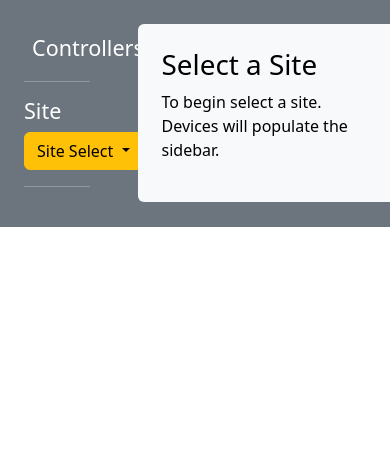
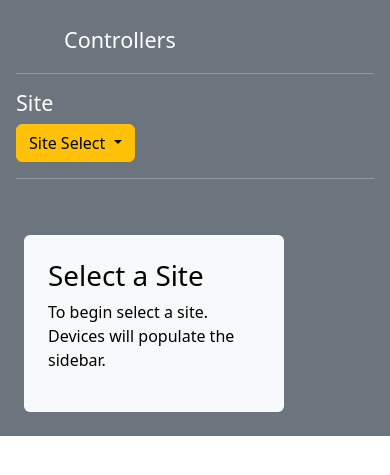
Before and after one commit to moemyself3/ObsPortal, a Django app: page /controllers/ in a window 390 px wide. Shown: the part 74-549 px from the top of the page. Run offline with Django 4.2, Linux system fonts and the light colour scheme; data that the repository does not hold is empty; parts of the project's set-up code (start-up, migrations or seed data) failed here and were passed over; some libraries are stand-ins or nearby versions.

Commit message:
controllers: templates small screen friendly

```diff
--- a/obsportal/controllers/templates/controllers/navbar.html
+++ b/obsportal/controllers/templates/controllers/navbar.html
@@ -1,6 +1,6 @@
 {% load static %}
-<div class="row flex-nowrap bg-secondary text-white">
-    <div class="col-3 m-2 p-3">
+<div class="row flex-sm-wrap bg-secondary text-white">
+    <div class="col-sm-3 p-3">
         <a href="{% url 'controllers:index' %}" class="d-flex align-items-center my-2 my-lg-0 me-lg-auto text-white text-decoration-none">
         <svg class="bi me-2" width="40" height="32" fill="currentColor" role="img" aria-label="Moon stars"><use xlink:href="{% static 'bootstrap-icons/bootstrap-icons.svg' %}#joystick"></use></svg>
         <span class="fs-4">Controllers</span>
--- a/obsportal/controllers/templates/controllers/site.html
+++ b/obsportal/controllers/templates/controllers/site.html
@@ -4,7 +4,7 @@
 {% include 'controllers/navbar.html'%}
 {% include 'controllers/messages.html' %}
 
-    <div class="col-8 p-4 m-4 h-50 text-bg-light rounded sticky-top">
+    <div class="col-sm-8 p-4 mx-auto h-50 text-bg-light rounded sticky-top">
         <h1> {{site}} </h1>
         <p>Click on device name to show/hide device controls.</p>
         {% for device in site.device_site.all %}
```
